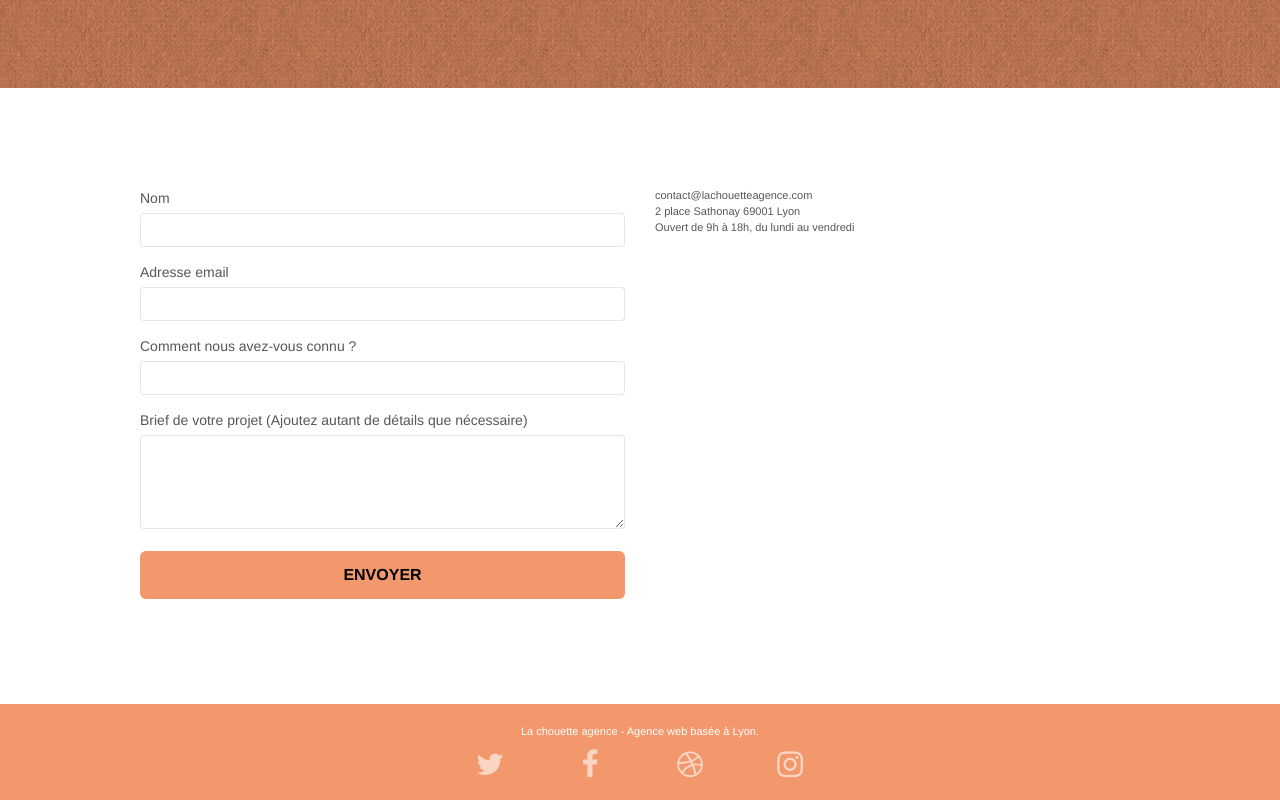
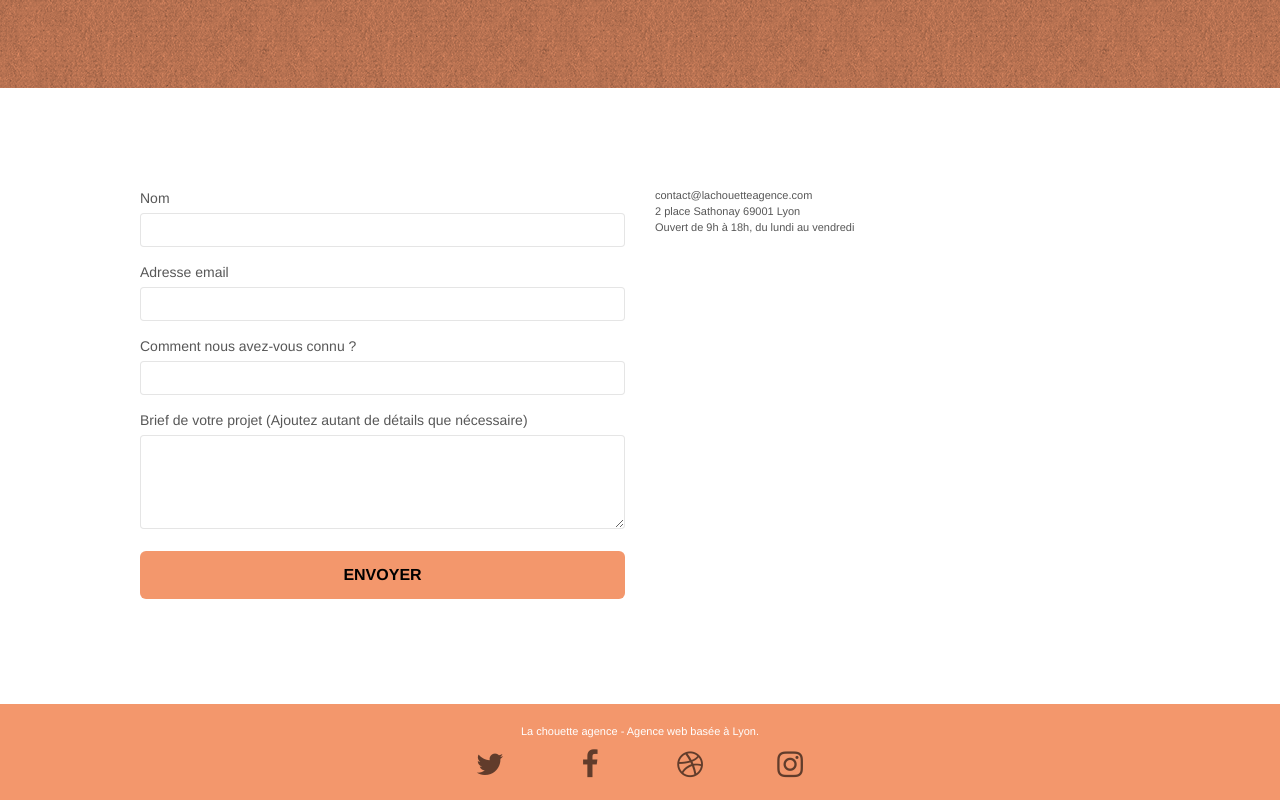
Before and after one commit to David93400/DavidSoucany_4_06072021, a plain HTML site: page contact.html in a window 1280 px wide. Shown: the part 355-1155 px from the top of the page. Drawn offline with nearby package versions, Linux system fonts and the light colour scheme; files that its build step writes are made by us from their sources; a script that the page names is missing.

Commit message:
optimisation

```diff
--- a/style.css
+++ b/style.css
@@ -133,7 +133,7 @@ a:hover {
 .d-bloc h5 a,
 .d-bloc h6 a,
 .d-bloc p a {
-    color: rgba(255, 255, 255, .6);
+    color: rgba(0, 0, 0, 0.6);
 }
 
 .d-bloc .a-btn:hover,
@@ -830,6 +830,7 @@ h4 {
     background-image: url("img/image-de-presentation.jpg");
 }
 
+
 @media (max-width: 1024px) {
     .bloc {
         padding-left: 20px;
```
Also changed, not shown: index.html (+1 -2 lines), 1 other file.
